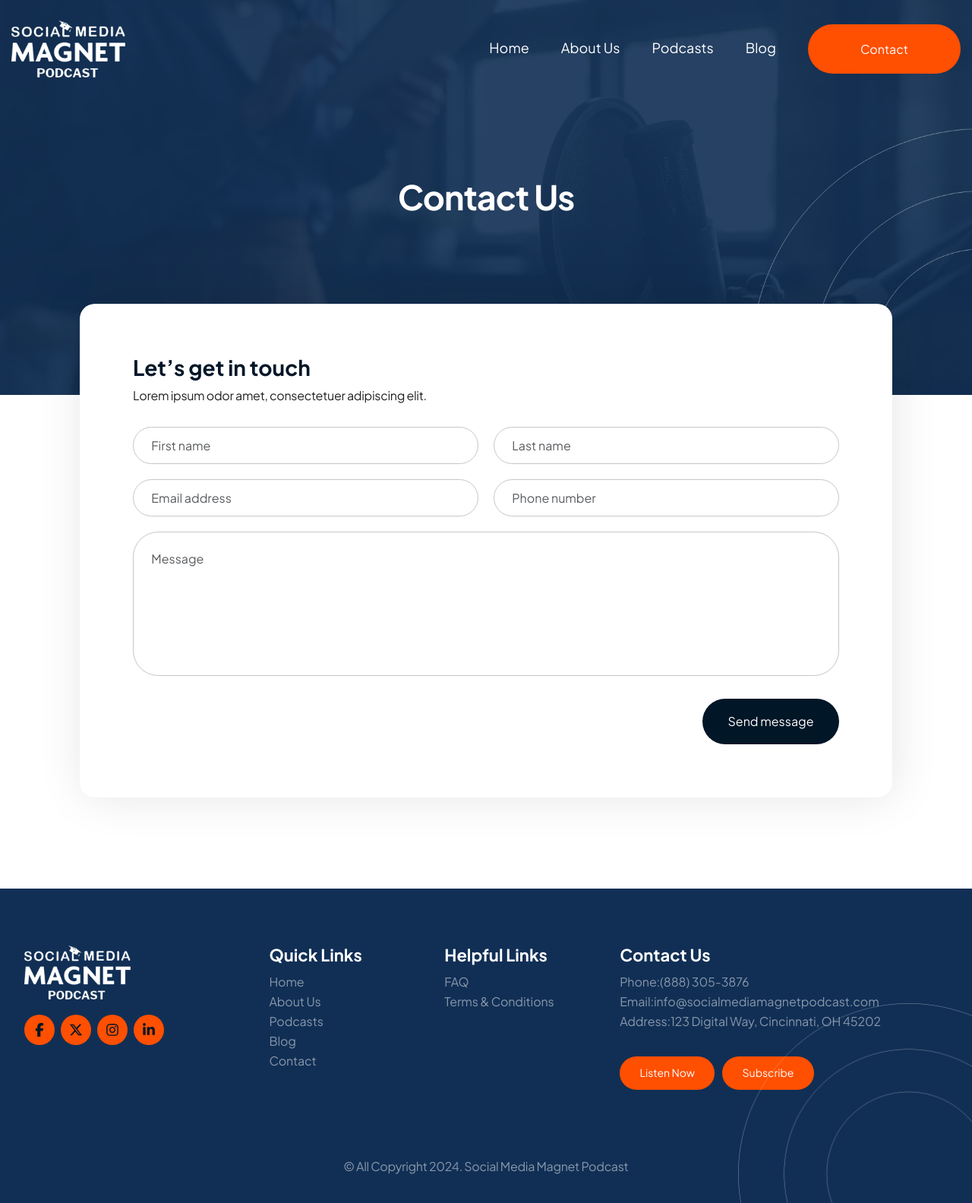
After one commit to akkichaubey/social-media-magnet-podcast, a PHP site: page /contact-us.php in a window 1280 px wide. The commit adds this page. Shown: the whole page at 76% size. Run offline with PHP 8.4, Linux system fonts and the light colour scheme.

Commit message:
Contact us page complete

```diff
--- a/assets/css/scss/_banner.scss
+++ b/assets/css/scss/_banner.scss
@@ -117,6 +117,7 @@
     }
   }
   &.inner-banner {
+    height: get-vw(320px, 780px);
     padding: get-vw(180px, 350px) 0 get-vw(100px, 250px);
     .circle-shape {
       bottom: -50%;
--- /dev/null
+++ b/assets/css/scss/_contact-us.scss
@@ -0,0 +1,71 @@
+.contact-us {
+  .contact-form {
+    max-width: 1070px;
+    margin: -211px auto 0;
+    box-shadow: 3px 0 60px rgba(0, 0, 0, 0.1);
+    padding: get-vw(15px, 105px);
+    background: $white;
+    position: relative;
+    @include breakpoint(max, 1580) {
+      margin-top: -150px;
+    }
+    @include breakpoint(max, 1280) {
+      margin-top: -120px;
+    }
+    @include breakpoint(max, 991) {
+      margin-top: -50px;
+    }
+    @include breakpoint(max, 767) {
+      margin-top: -20px;
+    }
+    .form-title {
+      padding-bottom: get-vw(25px, 45px);
+      h3 {
+        padding-bottom: 12px;
+      }
+      p {
+        color: $dark;
+      }
+    }
+    .form {
+      .form-row {
+        display: flex;
+        flex-wrap: wrap;
+        margin: 0 -10px;
+        row-gap: get-vw(20px, 25px);
+        > div {
+          width: 100%;
+          padding: 0 10px;
+          flex: initial;
+          &.col-50 {
+            @include breakpoint(min, 768) {
+              width: 50%;
+            }
+          }
+        }
+      }
+      .input-box {
+        .form-control {
+          border-radius: get-vw(20px, 50px);
+          height: get-vw(40px, 73px);
+          padding: 5px get-vw(20px, 35px);
+          border: 1px solid #c6c6c6;
+          background: $white;
+          outline: none;
+          box-shadow: none;
+          &:focus {
+            outline: none;
+            box-shadow: none;
+          }
+        }
+        textarea.form-control {
+          height: get-vw(150px, 286px);
+          padding: get-vw(15px, 35px) get-vw(20px, 35px);
+        }
+        &.btn-wrap {
+          padding-top: 10px;
+        }
+      }
+    }
+  }
+}
--- a/assets/css/style.css
+++ b/assets/css/style.css
@@ -1309,6 +1309,7 @@ html.lenis body {
   }
 }
 .banner.inner-banner {
+  height: clamp(320px, 40.625vw, 780px);
   padding: clamp(180px, 18.2291666667vw, 350px) 0 clamp(100px, 13.0208333333vw, 250px);
 }
 .banner.inner-banner .circle-shape {
@@ -1898,4 +1899,78 @@ html.lenis body {
 .listen-wrap h2 {
   color: #fff;
   font-size: clamp(32px, 2.8125vw, 54px);
+}
+
+.contact-us .contact-form {
+  max-width: 1070px;
+  margin: -211px auto 0;
+  box-shadow: 3px 0 60px rgba(0, 0, 0, 0.1);
+  padding: clamp(15px, 5.46875vw, 105px);
+  background: #fff;
+  position: relative;
+}
+@media (max-width: 1580px) {
+  .contact-us .contact-form {
+    margin-top: -150px;
+  }
+}
+@media (max-width: 1280px) {
+  .contact-us .contact-form {
+    margin-top: -120px;
+  }
+}
+@media (max-width: 991px) {
+  .contact-us .contact-form {
+    margin-top: -50px;
+  }
+}
+@media (max-width: 767px) {
+  .contact-us .contact-form {
+    margin-top: -20px;
+  }
+}
+.contact-us .contact-form .form-title {
+  padding-bottom: clamp(25px, 2.34375vw, 45px);
+}
+.contact-us .contact-form .form-title h3 {
+  padding-bottom: 12px;
+}
+.contact-us .contact-form .form-title p {
+  color: #222222;
+}
+.contact-us .contact-form .form .form-row {
+  display: flex;
+  flex-wrap: wrap;
+  margin: 0 -10px;
+  row-gap: clamp(20px, 1.3020833333vw, 25px);
+}
+.contact-us .contact-form .form .form-row > div {
+  width: 100%;
+  padding: 0 10px;
+  flex: initial;
+}
+@media (min-width: 768px) {
+  .contact-us .contact-form .form .form-row > div.col-50 {
+    width: 50%;
+  }
+}
+.contact-us .contact-form .form .input-box .form-control {
+  border-radius: clamp(20px, 2.6041666667vw, 50px);
+  height: clamp(40px, 3.8020833333vw, 73px);
+  padding: 5px clamp(20px, 1.8229166667vw, 35px);
+  border: 1px solid #c6c6c6;
+  background: #fff;
+  outline: none;
+  box-shadow: none;
+}
+.contact-us .contact-form .form .input-box .form-control:focus {
+  outline: none;
+  box-shadow: none;
+}
+.contact-us .contact-form .form .input-box textarea.form-control {
+  height: clamp(150px, 14.8958333333vw, 286px);
+  padding: clamp(15px, 1.8229166667vw, 35px) clamp(20px, 1.8229166667vw, 35px);
+}
+.contact-us .contact-form .form .input-box.btn-wrap {
+  padding-top: 10px;
 }/*# sourceMappingURL=style.css.map */
--- a/assets/css/style.scss
+++ b/assets/css/style.scss
@@ -17,3 +17,4 @@
 @import "./scss/blog";
 @import "./scss/newsletter";
 @import "./scss/about";
+@import "./scss/contact-us";
--- /dev/null
+++ b/contact-us.php
@@ -0,0 +1,79 @@
+<!DOCTYPE html>
+<html lang="en">
+
+<head>
+    <?php include("include/head.php"); ?>
+</head>
+
+<body class="home">
+    <!--Header Start-->
+    <?php include("include/header.php"); ?>
+    <!--Header End-->
+
+    <!-- hero-banner -->
+    <div class="banner inner-banner img-overlay" style="background-image: url('./assets/images/blog-inner.webp');">
+        <div class="circle-shape" data-gsap="fadeRight">
+            <img src="./assets/images/circle.webp">
+        </div>
+        <div class="container container-wide">
+            <div class="banner-info text-center mx-auto">
+                <h1 class="banner-title h1" data-gsap="fadeUp">Contact Us</h1>
+            </div>
+        </div>
+    </div>
+    <!-- hero-banner -->
+
+    <!-- blog -->
+    <div class="contact-us pb-180">
+        <div class="container">
+            <div class="contact-form brd-30">
+                <div class="form-title">
+                    <h3 class="heading-34">Let’s get in touch</h3>
+                    <p>Lorem ipsum odor amet, consectetuer adipiscing elit.</p>
+                </div>
+                <div class="form">
+                    <div class="form-row">
+                        <div class="col-50">
+                            <div class="input-box">
+                                <input type="text" placeholder="First name" class="form-control">
+                            </div>
+                        </div>
+                        <div class="col-50">
+                            <div class="input-box">
+                                <input type="text" placeholder="Last name" class="form-control">
+                            </div>
+                        </div>
+                        <div class="col-50">
+                            <div class="input-box">
+                                <input type="text" placeholder="Email address" class="form-control">
+                            </div>
+                        </div>
+                        <div class="col-50">
+                            <div class="input-box">
+                                <input type="text" placeholder="Phone number" class="form-control">
+                            </div>
+                        </div>
+                        <div class="col">
+                            <div class="input-box">
+                                <textarea class="form-control" placeholder="Message"></textarea>
+                            </div>
+                        </div>
+                        <div class="col">
+                            <div class="input-box btn-wrap text-end">
+                                <button type="submit" class="btn btn-md btn-secondary">Send message</button>
+                            </div>
+                        </div>
+                    </div>
+                </div>
+            </div>
+        </div>
+    </div>
+    <!-- blog -->
+
+    <!--Footer Start-->
+    <?php include("include/footer.php"); ?>
+    <?php include("include/script.php"); ?>
+    <!--Footer End-->
+</body>
+
+</html>
--- a/site-map.php
+++ b/site-map.php
@@ -80,6 +80,9 @@
                 <li>
                     <a href="blog-single.php">Blog Single</a>
                 </li>
+                <li>
+                    <a href="contact-us.php">Contact Us</a>
+                </li>
             </ul>
         </div>
     </div>
```
Also changed, not shown: 1 other file.
